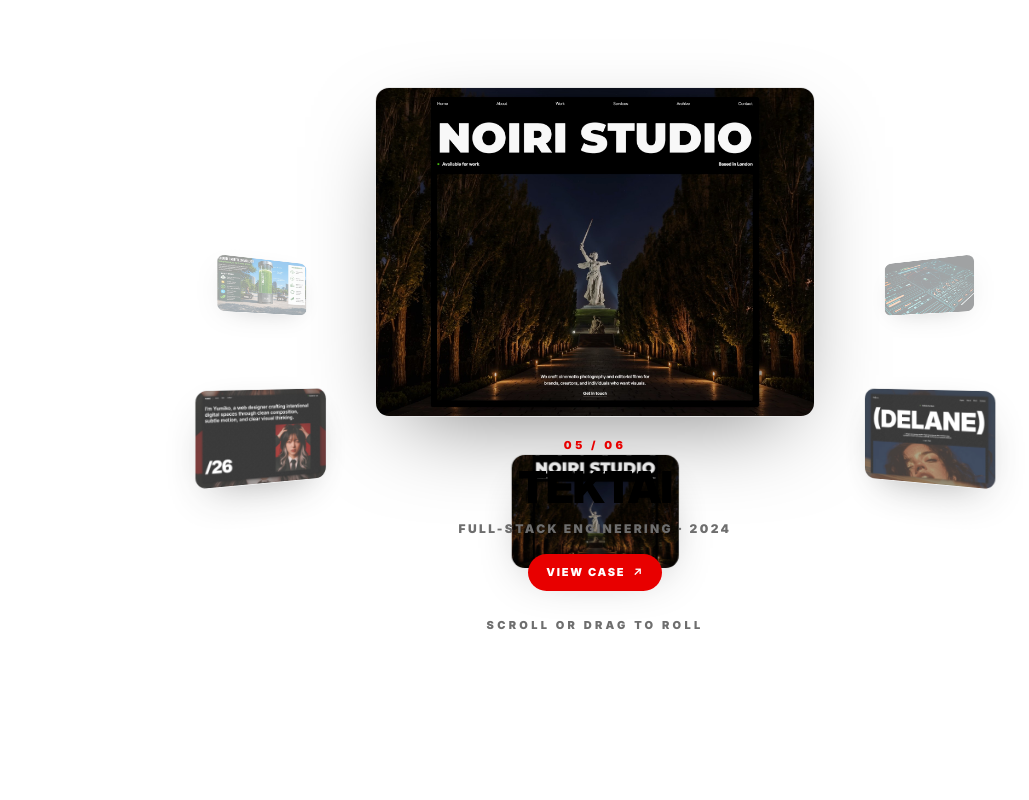
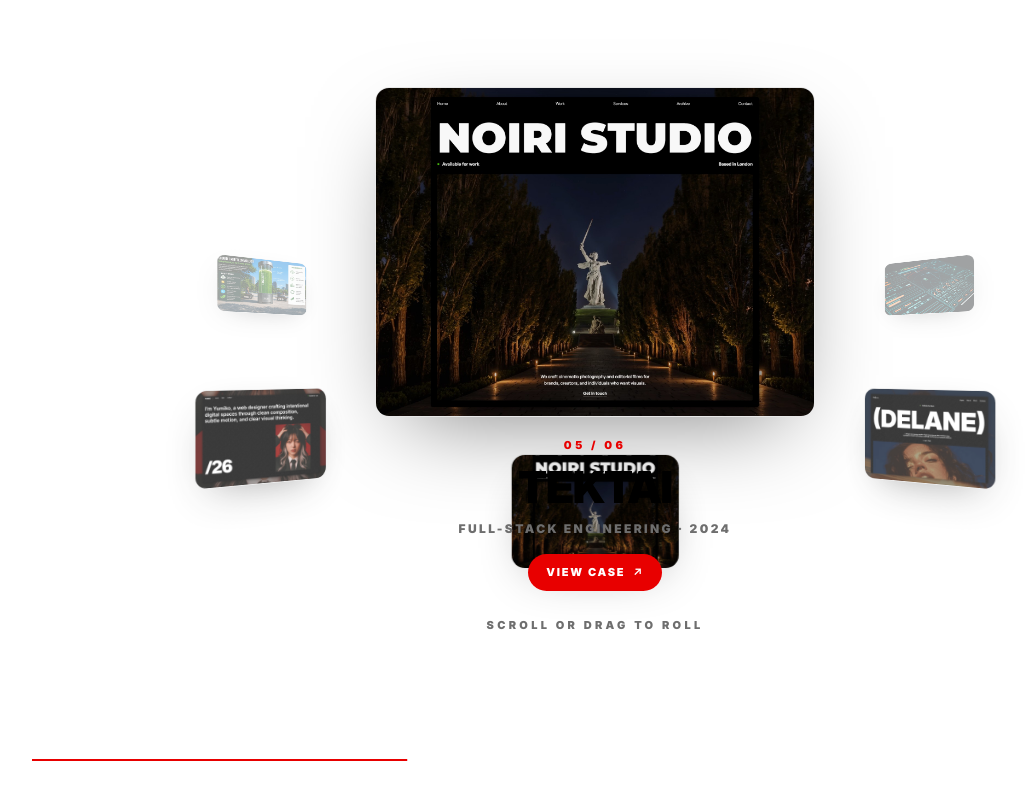
Before and after one commit to Armi64bit/open-portfolio, a Next.js app: page / in a window 1280 px wide. Shown: the part 1205-2005 px from the top of the page, without its empty margins (45-1074 px from the left). Built offline with nearby package versions, Linux system fonts and the light colour scheme.

Commit message:
feat: ring scroll progress bar + clickable orbiting project cards (drag-guarded)

```diff
--- a/src/app/components.css
+++ b/src/app/components.css
@@ -293,8 +293,8 @@
 
 .hover-lens {
   position: absolute;
-  width: 55px;
-  height: 55px;
+  width: 25px;
+  height: 25px;
   border-radius: 50%;
   background: var(--lens, #ffffff);
   mix-blend-mode: difference;
@@ -416,6 +416,10 @@
   cursor: grabbing;
 }
 
+.ring__stage.is-dragging * {
+  cursor: grabbing;
+}
+
 .ring__card {
   position: absolute;
   left: 50%;
@@ -428,11 +432,31 @@
   will-change: transform, opacity;
 }
 
+.ring__card a {
+  display: block;
+  width: 100%;
+  height: 100%;
+}
+
+.ring__card a:focus-visible {
+  outline: 2px solid var(--accent);
+  outline-offset: -2px;
+}
+
 .ring__card img {
   width: 100%;
   height: 100%;
   object-fit: cover;
   display: block;
+}
+
+.ring__progress {
+  position: absolute;
+  inset: auto 0 0 0;
+  height: 2px;
+  background: var(--accent);
+  transform-origin: left;
+  z-index: 31;
 }
 
 .ring__display {
--- a/src/components/RingCarousel.tsx
+++ b/src/components/RingCarousel.tsx
@@ -66,30 +66,36 @@
 
   const current = projects[active];
 
+  const progressScale = useTransform(scrollYProgress, (v) => v);
+
   const onPointerDown = (e: React.PointerEvent) => {
     dragging.current = true;
     moved.current = 0;
     lastX.current = e.clientX;
     setGrabbing(true);
-    try {
-      (e.currentTarget as HTMLElement).setPointerCapture(e.pointerId);
-    } catch {
-      /* noop */
-    }
   };
 
-  const onPointerMove = (e: React.PointerEvent) => {
-    if (!dragging.current) return;
+  useEffect(() => {
+    if (!grabbing) return;
+    const onMove = (e: PointerEvent) => {
       const dx = e.clientX - lastX.current;
       lastX.current = e.clientX;
       moved.current += Math.abs(dx);
       spin.set(spin.get() + dx * 0.0042);
     };
-
-  const endDrag = () => {
+    const onUp = () => {
       dragging.current = false;
       setGrabbing(false);
     };
+    window.addEventListener("pointermove", onMove);
+    window.addEventListener("pointerup", onUp);
+    window.addEventListener("pointercancel", onUp);
+    return () => {
+      window.removeEventListener("pointermove", onMove);
+      window.removeEventListener("pointerup", onUp);
+      window.removeEventListener("pointercancel", onUp);
+    };
+  }, [grabbing, spin]);
 
   return (
     <div className="ring" ref={wrapRef} data-od-id="ring-carousel">
@@ -97,15 +103,26 @@
         className={`ring__stage${grabbing ? " is-dragging" : ""}`}
         ref={stageRef}
         onPointerDown={onPointerDown}
-        onPointerMove={onPointerMove}
-        onPointerUp={endDrag}
-        onPointerCancel={endDrag}
         data-od-id="ring-stage"
       >
         {size.w > 0 &&
           projects.map((p, i) => (
-            <RingCard key={p.slug} project={p} index={i} rot={rot} w={size.w} h={size.h} />
+            <RingCard
+              key={p.slug}
+              project={p}
+              index={i}
+              rot={rot}
+              w={size.w}
+              h={size.h}
+              movedRef={moved}
+            />
           ))}
+
+        <motion.div
+          className="ring__progress"
+          style={{ scaleX: progressScale }}
+          aria-hidden="true"
+        />
 
         <div className="ring__display">
           <Link
@@ -169,12 +186,14 @@
   rot,
   w,
   h,
+  movedRef,
 }: {
   project: Project;
   index: number;
   rot: MotionValue<number>;
   w: number;
   h: number;
+  movedRef: { current: number };
 }) {
   const rx = Math.min(w * 0.34, 470);
   const ry = Math.min(h * 0.3, 150);
@@ -195,7 +214,6 @@
   return (
     <motion.div
       className="ring__card"
-      aria-hidden="true"
       style={{
         width: baseW,
         height: baseH,
@@ -209,7 +227,18 @@
         zIndex: z,
       }}
     >
+      <Link
+        href={`/work/${project.slug}`}
+        aria-label={`Open ${project.title} case`}
+        data-od-id={`ring-card-${project.slug}`}
+        onClick={(e) => {
+          if (movedRef.current > 6) e.preventDefault();
+          movedRef.current = 0;
+        }}
+        onDragStart={(e) => e.preventDefault()}
+      >
         <img src={project.image} alt="" loading="lazy" width={600} height={400} />
+      </Link>
     </motion.div>
   );
 }
```
Lines whose indentation alone changed are shown as unchanged.
